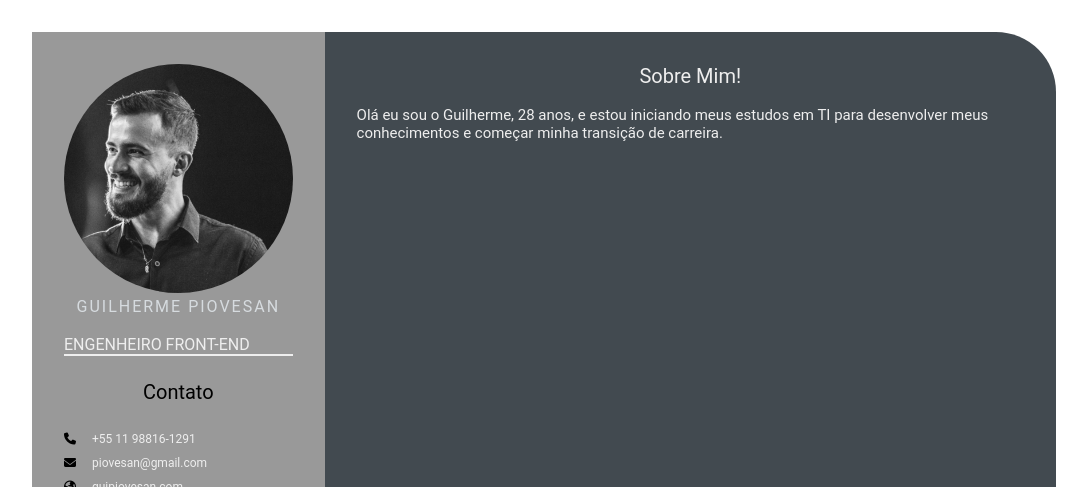
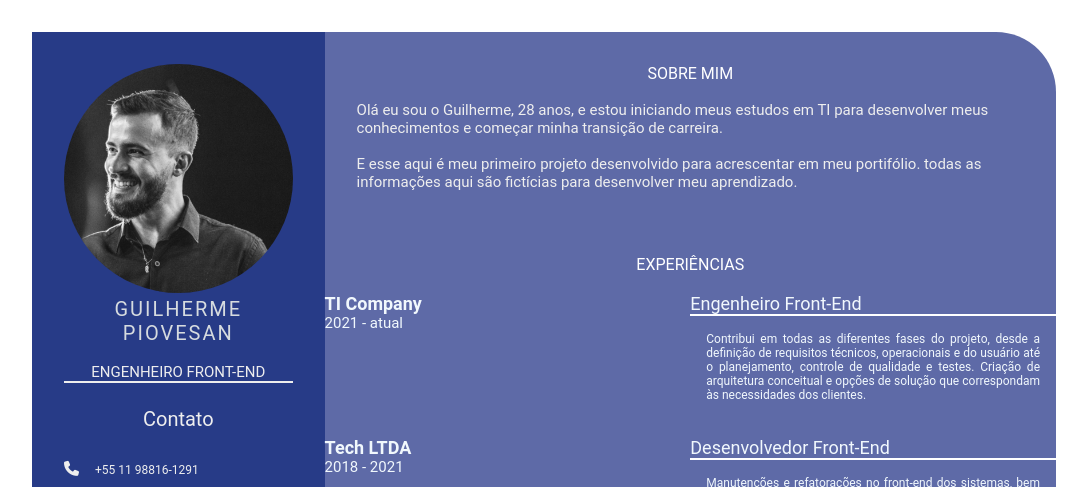
Before and after one commit to piovesangui/devpiovesan.github.io, a plain HTML site: page index.html in a window 1280 px wide. Shown: the top 487 px of the page, without its empty margins (96-1183 px from the left). Drawn offline with Linux system fonts and the light colour scheme.

Commit message:
Jobdetails (#6)
* feature: add style.css

* feature: add index.html

* feature: add index.html

* feature: add style.css

* feature: add index.html

```diff
--- a/index.html
+++ b/index.html
@@ -41,12 +41,37 @@
             <section class="right-section">
                 <div class="right-section-contents">
                     <section class="about gap">
-                        <div class="right-title"> Sobre Mim!</div>
+                        <div class="right-title"> SOBRE MIM</div>
                         <p class="about-me-contents">
-                            <br>Olá eu sou o Guilherme, 28 anos, e estou iniciando meus estudos em TI para desenvolver meus conhecimentos e começar minha transição de carreira.<br>
+                            <br>Olá eu sou o Guilherme, 28 anos, e estou iniciando meus estudos em TI para desenvolver meus conhecimentos e começar minha transição de carreira. <br><br>E esse aqui é meu primeiro projeto desenvolvido para acrescentar em meu portifólio. todas as informações aqui são fictícias para desenvolver meu aprendizado.<br>
                         </p>
                     </section>
                 </div>
+            <section class="experience gap">
+                <div class="right-title">EXPERIÊNCIAS</div><br>
+                <div class="experience-contents">
+                    <div class="exp-left">
+                        <p class="exp-company-name">TI Company</p>
+                        <p class="exp-time-period">2021 - atual</p>
+                    </div>
+                    <div class="exp-right">
+                        <p class="exp-position">Engenheiro Front-End</p>
+                        <p class="exp-desc">
+                            Contribui em todas as diferentes fases do projeto, desde a definição de requisitos técnicos, operacionais e do usuário até o planejamento, controle de qualidade e testes. Criação de arquitetura conceitual e opções de solução que correspondam às necessidades dos clientes.
+                        </p><br>
+                    </div>
+                    <div class="exp-left">
+                        <p class="exp-company-name">Tech LTDA</p>
+                        <p class="exp-time-period">2018 - 2021</p>
+                    </div>
+                    <div class="exp-right">
+                        <p class="exp-position">Desenvolvedor Front-End</p>
+                        <p class="exp-desc">
+                            Manutenções e refatorações no front-end dos sistemas, bem como desenvolvimento de novas features. Migração da arquitetura monolítica para microsserviços.
+                        </p>
+                    </div>
+                </div>
+            </section>
             </section>
     </main>
 </body>
--- a/style.css
+++ b/style.css
@@ -17,13 +17,13 @@
 .left-section {
     grid-column: span 2;
     height: 100%;
-    background-color: #999999;
+    background-color: #273b87;
 }
 
 .right-section {
     grid-column: span 5;
     height: 100%;
-    background-color: #424a50;
+    background-color: #5e6aa7;
     border-radius: 0px 60px 0px 0px;
 }
 
@@ -43,45 +43,22 @@
 
 .name {
     color: #D6DBDF;
-<<<<<<< HEAD
     font-size: 20px;
     letter-spacing: 2px;
     text-transform: uppercase;
     text-align: center;
-=======
-<<<<<<< HEAD
-    font-size: 20px;
-    letter-spacing: 2px;
-    text-transform: uppercase;
-    text-align: center;
-=======
-    font-size: 30px;
-    letter-spacing: 2px;
-    text-transform: uppercase;
->>>>>>> 8e06ec23a5e80f77ae8e2da27ea26147e969ab36
->>>>>>> baf33776d8f44823dbd3d8e9d8f98984e6c8e008
 }
 
 .profession {
     color: #eeeeee;
-<<<<<<< HEAD
     font-size: 15px;
-    text-transform: none;
-=======
-<<<<<<< HEAD
-    font-size: 15px;
-    text-transform: none;
-=======
-    font-size: 20px;
     text-transform: uppercase;
->>>>>>> 8e06ec23a5e80f77ae8e2da27ea26147e969ab36
->>>>>>> baf33776d8f44823dbd3d8e9d8f98984e6c8e008
     text-align: center;
 }
 
 /* .contact-info { border-bottom: 2px solid #1B2631; } */
 .left-title {
-    color: #000000;
+    color: #eeeeee;
     font-size: 20px;
     text-align: center;
 }
@@ -92,7 +69,7 @@
 
 .contact-info ul li,
 .references ul li {
-    padding: .3rem 0;
+    padding: .4rem 0;
     color: #eeeeee;
     font-size: 12px;
 }
@@ -100,13 +77,12 @@
 .contact-info ul li i,
 .references ul li i {
     padding-right: 1rem;
-    font-size: 12px;
-    color: #000000;
-    text-align: left;
+    font-size: 15px;
+    color: #eeeeee;
 }
 
 .skills ul {
-    padding-top: 2rem;
+    padding-top: 1.5rem;
 }
 .skills ul li p {
     padding: .4rem 0;
@@ -118,8 +94,7 @@
 }
 
 .right-title {
-    color: #eeeeee;
-    font-size: 20px;
+    color: #ffffff;
     text-align: center;
 }
 
@@ -130,3 +105,41 @@
     font-size: 15px;
     color: #eeeeee;
 }
+
+.experience-contents,
+.education-contents,
+.awards-contents {
+    display: grid;
+    grid-template-columns: repeat(2, 1fr);
+    padding-bottom: 2rem;
+    color: #F1F8FD;
+}
+
+.exp-company-name,
+.education-school-name,
+.awards-company-name {
+    font-size: 18px;
+    font-weight: bold;
+}
+
+.exp-time-period,
+.educationp-time-period,
+.awards-time-period {
+    font-size: 15px;
+}
+
+.exp-position,
+.education-subject,
+.awards-name {
+    font-size: 18px;
+    border-bottom: 2px solid #ffffff;
+}
+
+.exp-desc,
+.education-desc,
+.awards-desc {
+    font-size: 12px;
+    padding-left: 5px;
+    text-align: justify;
+    padding: 1rem;
+}
```
